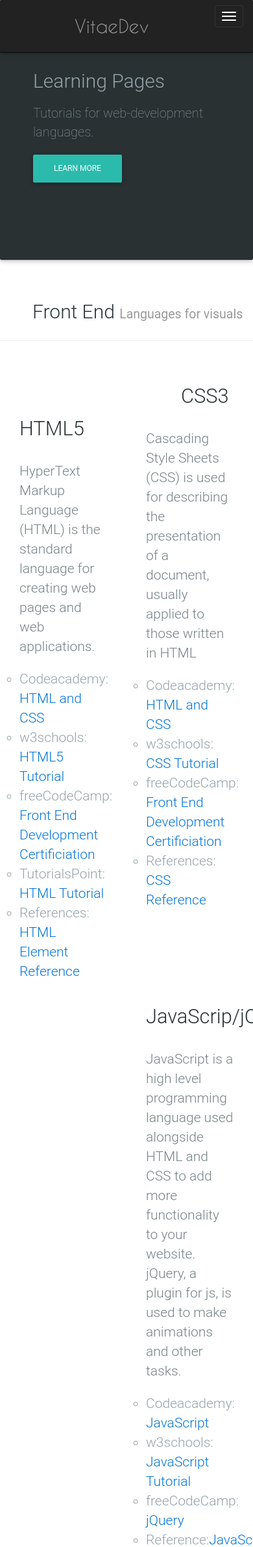
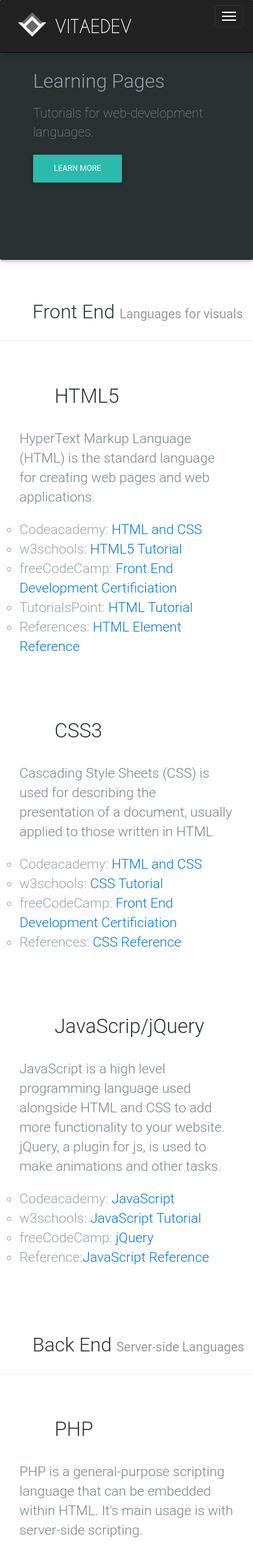
Before and after one commit to vitaedev/vitaedev.github.io, a PHP site: page /learningPages.html in a window 390 px wide. Shown: the top 2381 px of the page at 65% size. Run offline with PHP 8.4, Linux system fonts and the light colour scheme; some libraries are stand-ins or nearby versions; some web fonts are replaced.

Commit message:
fixed some mobile issues with the navbar, text, and logo

```diff
--- a/css/main.css
+++ b/css/main.css
@@ -1,203 +1,241 @@
 @charset "utf-8";
-
 @font-face {
     font-family: 'Caviar';
     src: url("../fonts/caviar_dreams/CaviarDreams.ttf") format("truetype");
 }
 
-body{
-
-	font-family:'Open Sans',Arial,sans-serif;
-	background:#FFF;
-	font-weight:300;
-	height:100%;
-	margin:0;
-	padding:0;
+body {
+    font-family: 'Open Sans', Arial, sans-serif;
+    background: #FFF;
+    font-weight: 300;
+    height: 100%;
+    margin: 0;
+    padding: 0;
     /*  padding-top: 50px;
-*/	color:#94a3a8;
-
+*/
+    color: #94a3a8;
     position: relative;
     overflow-y: hidden;
 }
 
-
-a{color:#5173bd;}
-a:hover,a:focus{color:#5173bd;}
-
-.preloader{
-  background-color:#FFFFFF;
-  position:fixed;
-  width:100%;
-  height:100%;
-  z-index:9999999;
+a {
+    color: #5173bd;
 }
 
-.pace{
-  -webkit-pointer-events:none;
-  pointer-events:none;
-  -webkit-user-select:none;
-  -moz-user-select:none;
-  user-select:none;
-  z-index:9999999;
-  position:fixed;
-  margin:auto;
-  top:0;
-  left:0;
-  right:0;
-  bottom:0;
-  height:2px;
-  width:100%;
-  background:#fff;
+a:hover,
+a:focus {
+    color: #5173bd;
 }
 
-.pace .pace-progress{
-  -webkit-box-sizing:border-box;
-  -moz-box-sizing:border-box;
-  -ms-box-sizing:border-box;
-  -o-box-sizing:border-box;
-  box-sizing:border-box;
-  -webkit-transition:width 1s ease-in-out 1s linear;
-  -moz-transition:width 1s ease-in-out 1s linear;
-  -ms-transition:width 1s ease-in-out 1s linear;
-  -o-transition:width 1s ease-in-out 1s linear;
-  transition:width 1s ease-in-out 1s linear;
-  -webkit-transform:translate3d(0,0,0);
-  -moz-transform:translate3d(0,0,0);
-  -ms-transform:translate3d(0,0,0);
-  -o-transform:translate3d(0,0,0);
-  transform:translate3d(0,0,0);
-  max-width:100%;position:fixed;
-  z-index:9999999;display:block;
-  position:absolute;
-  left:0px;
-  top:0px;
-  height:100%;
-  background:#61b5f0;
+.preloader {
+    background-color: #FFFFFF;
+    position: fixed;
+    width: 100%;
+    height: 100%;
+    z-index: 9999999;
 }
 
-.pace.pace-inactive{display:none;}
-
-.btn,.btn-lg,.input-lg{border-radius:3px;}
-
-.input-lg{height:55px;}
-.btn-lg,.btn-group-lg>.btn{padding:10px 28px; height:52px;}
-.breath{margin:15px auto;}
-.highlight{background:#f4f4f4; margin-top:40px;}
-
-header#top{
-  position:relative;
-  padding:14.5vh 25px;
-  color:#FFF;
-  text-align:center;
-  text-shadow:0 1px 0 rgba(0,0,0,.1);
-  background-color:#6883cc;
-  background-image:url("../images/mouse5.jpg");
-  background-repeat:no-repeat;
-  background-position:center center;
-  background-attachment:fixed;
-  -webkit-background-size:cover;
-  -moz-background-size:cover;
-  -o-background-size:cover;
-  background-size:cover;
+.pace {
+    -webkit-pointer-events: none;
+    pointer-events: none;
+    -webkit-user-select: none;
+    -moz-user-select: none;
+    user-select: none;
+    z-index: 9999999;
+    position: fixed;
+    margin: auto;
+    top: 0;
+    left: 0;
+    right: 0;
+    bottom: 0;
+    height: 2px;
+    width: 100%;
+    background: #fff;
 }
 
-header#top section{
-  animation:fadein 2s;
-  -moz-animation:fadein 2s;
-  -webkit-animation:fadein 2s;
-  -o-animation:fadein 2s;
+.pace .pace-progress {
+    -webkit-box-sizing: border-box;
+    -moz-box-sizing: border-box;
+    -ms-box-sizing: border-box;
+    -o-box-sizing: border-box;
+    box-sizing: border-box;
+    -webkit-transition: width 1s ease-in-out 1s linear;
+    -moz-transition: width 1s ease-in-out 1s linear;
+    -ms-transition: width 1s ease-in-out 1s linear;
+    -o-transition: width 1s ease-in-out 1s linear;
+    transition: width 1s ease-in-out 1s linear;
+    -webkit-transform: translate3d(0, 0, 0);
+    -moz-transform: translate3d(0, 0, 0);
+    -ms-transform: translate3d(0, 0, 0);
+    -o-transform: translate3d(0, 0, 0);
+    transform: translate3d(0, 0, 0);
+    max-width: 100%;
+    position: fixed;
+    z-index: 9999999;
+    display: block;
+    position: absolute;
+    left: 0px;
+    top: 0px;
+    height: 100%;
+    background: #61b5f0;
 }
 
-.loading *{
-  -webkit-animation:none!important;
-  -moz-animation:none!important;
-  -ms-animation:none!important;
-  -o-animation:none!important;
+.pace.pace-inactive {
+    display: none;
 }
 
-@keyframes fadein{
-  from{
-    opacity:0;
-    -webkit-transform:translateY(-30px);
-    -moz-transform:translateY(-30px);
-    transform:translateY(-30px);
-  }
-  to{
-    opacity:1;
-    -webkit-transform:translateY(0);
-    -moz-transform:translateY(0);
-    transform:translateY(0);
-  }
+.btn,
+.btn-lg,
+.input-lg {
+    border-radius: 3px;
 }
 
-@-moz-keyframes fadein { /* Firefox */
-  from {
-    opacity:0;
-    -webkit-transform: translateY(-30px);
-    -moz-transform: translateY(-30px);
-    transform: translateY(-30px);
-  }
-  to{
-    opacity:1;
-    -webkit-transform:translateY(0);
-    -moz-transform:translateY(0);
-    transform:translateY(0);
-  }
+.input-lg {
+    height: 55px;
 }
 
-@-webkit-keyframes fadein { /* Safari and Chrome */
+.btn-lg,
+.btn-group-lg>.btn {
+    padding: 10px 28px;
+    height: 52px;
+}
+
+.breath {
+    margin: 15px auto;
+}
+
+.highlight {
+    background: #f4f4f4;
+    margin-top: 40px;
+}
+
+header#top {
+    position: relative;
+    padding: 14.5vh 25px;
+    color: #FFF;
+    text-align: center;
+    text-shadow: 0 1px 0 rgba(0, 0, 0, .1);
+    background-color: #6883cc;
+    background-image: url("../images/mouse5.jpg");
+    background-repeat: no-repeat;
+    background-position: center center;
+    background-attachment: fixed;
+    -webkit-background-size: cover;
+    -moz-background-size: cover;
+    -o-background-size: cover;
+    background-size: cover;
+}
+
+header#top section {
+    animation: fadein 2s;
+    -moz-animation: fadein 2s;
+    -webkit-animation: fadein 2s;
+    -o-animation: fadein 2s;
+}
+
+.loading * {
+    -webkit-animation: none!important;
+    -moz-animation: none!important;
+    -ms-animation: none!important;
+    -o-animation: none!important;
+}
+
+@keyframes fadein {
     from {
-    opacity:0;
+        opacity: 0;
         -webkit-transform: translateY(-30px);
         -moz-transform: translateY(-30px);
         transform: translateY(-30px);
     }
     to {
-    opacity:1;
+        opacity: 1;
         -webkit-transform: translateY(0);
         -moz-transform: translateY(0);
         transform: translateY(0);
     }
 }
-@-o-keyframes fadein { /* Opera */
+
+@-moz-keyframes fadein {
+    /* Firefox */
     from {
-    opacity:0;
+        opacity: 0;
         -webkit-transform: translateY(-30px);
         -moz-transform: translateY(-30px);
         transform: translateY(-30px);
     }
     to {
-    opacity:1;
+        opacity: 1;
         -webkit-transform: translateY(0);
         -moz-transform: translateY(0);
         transform: translateY(0);
     }
 }
+
+@-webkit-keyframes fadein {
+    /* Safari and Chrome */
+    from {
+        opacity: 0;
+        -webkit-transform: translateY(-30px);
+        -moz-transform: translateY(-30px);
+        transform: translateY(-30px);
+    }
+    to {
+        opacity: 1;
+        -webkit-transform: translateY(0);
+        -moz-transform: translateY(0);
+        transform: translateY(0);
+    }
+}
+
+@-o-keyframes fadein {
+    /* Opera */
+    from {
+        opacity: 0;
+        -webkit-transform: translateY(-30px);
+        -moz-transform: translateY(-30px);
+        transform: translateY(-30px);
+    }
+    to {
+        opacity: 1;
+        -webkit-transform: translateY(0);
+        -moz-transform: translateY(0);
+        transform: translateY(0);
+    }
+}
+
+
 /*animation ends*/
 
 .logo {
+    /*padding: 5%;*/
+/*    padding: 0% 3% 0% 3%;*/
+    text-align: center;
+}
+.logoHeader{
+    padding-left: 0px;
+    padding-right: 0px
+}
 
-	/*padding: 5%;*/
-  padding: 0% 3% 0% 3%;
-	text-align:center;
+.btn-large {
+    font-size: 18px;
+    padding: 20px 50px;
+    margin: 5px 10px;
+}
 
-}
-.btn-large {
-  font-size:18px;
-  padding:20px 50px;
-  margin:5px 10px;
-}
 .btn-success {
     background-color: #2EE87C;
-  background-image:none;
+    background-image: none;
     border: 0;
     -webkit-box-shadow: 0 3px 0 rgba(2, 154, 67, 1);
     box-shadow: 0 3px 0 rgba(2, 154, 67, 1);
     line-height: 1.8;
 }
-.btn-success:hover, .btn-success:focus, .btn-success:active {
+
+.btn-success:hover,
+.btn-success:focus,
+.btn-success:active {
     background-color: #29c36a;
-  color:#FFF;
+    color: #FFF;
     border: 0;
     -webkit-box-shadow: 0 3px 0 rgba(2, 139, 61, 1);
     box-shadow: 0 3px 0 rgba(2, 139, 61, 1);
@@ -218,7 +256,9 @@ header#top section{
         transform: translateY(-20px);
     }
 }
-@-moz-keyframes arrowbounce { /* Firefox */
+
+@-moz-keyframes arrowbounce {
+    /* Firefox */
     from {
         -webkit-transform: translateY(0);
         -moz-transform: translateY(0);
@@ -230,7 +270,9 @@ header#top section{
         transform: translateY(-20px);
     }
 }
-@-webkit-keyframes arrowbounce { /* Safari and Chrome */
+
+@-webkit-keyframes arrowbounce {
+    /* Safari and Chrome */
     from {
         -webkit-transform: translateY(0);
         -moz-transform: translateY(0);
@@ -242,7 +284,9 @@ header#top section{
         transform: translateY(-20px);
     }
 }
-@-o-keyframes arrowbounce { /* Opera */
+
+@-o-keyframes arrowbounce {
+    /* Opera */
     from {
         -webkit-transform: translateY(0);
         -moz-transform: translateY(0);
@@ -254,29 +298,40 @@ header#top section{
         transform: translateY(-20px);
     }
 }
-.scrollto, .scrollto:link, .scrollto:visited, .scrollto:hover {
-  margin:30px;
-  display:block;
-  color:#FFF;
-  text-decoration:none;
-  width:200px;
-  margin:0 auto;
+
+.scrollto,
+.scrollto:link,
+.scrollto:visited,
+.scrollto:hover {
+    margin: 30px;
+    display: block;
+    color: #FFF;
+    text-decoration: none;
+    width: 200px;
+    margin: 0 auto;
 }
+
 .scrollto--arrow {
-  padding:10px;
+    padding: 10px;
 }
+
 .scrollto--arrow img {
     animation: arrowbounce 1s alternate infinite;
-  -moz-animation: arrowbounce 1s alternate infinite; /* Firefox */
-  -webkit-animation: arrowbounce 1s alternate infinite; /* Safari and Chrome */
-  -o-animation: arrowbounce 1s alternate infinite; /* Opera */
+    -moz-animation: arrowbounce 1s alternate infinite;
+    /* Firefox */
+    -webkit-animation: arrowbounce 1s alternate infinite;
+    /* Safari and Chrome */
+    -o-animation: arrowbounce 1s alternate infinite;
+    /* Opera */
 }
 
-.text{
-  overflow:auto;
+.text {
+    overflow: auto;
     float: left;
     width: 200px;
 }
+
+
 /*header, section{
   padding: 2% 10%;
   text-align: center;
@@ -287,7 +342,6 @@ section header h2 {
 section header h4 {
   color:#94a3a8;
 }*/
-
 
 footer {
     padding: 50px 15px;
@@ -306,11 +360,11 @@ footer {
 }
 
 
-
 /*==========9. CUSTOM MEDIA QUERIES==============*/
 
 
 /*MEDIA QUERIES*/
+
 @media (max-width: 991px) {
     h1 {
         font-size: 35px;
@@ -329,9 +383,8 @@ footer {
     .breath {
         margin: 10px auto;
     }
+}
 
-
-}
 @media (max-width: 767px) {
     h1 {
         font-size: 30px;
@@ -345,49 +398,68 @@ footer {
         margin-top: 30px;
     }
     header#top {
-    padding: 40px 15px;
+        padding: 40px 0px;
+    }
 }
 
+@media (min-width: 767px) {
+    .navbar .brand {
+        margin-left: +80px !important;
+    }
+    .navbar .navbar-right {
+        margin-right: 100px !important;
+    }
+}
 
-
-}
 @media (max-width: 480px) {
     /*Media Queries for smaller devices*/
     main {
         background-attachment: scroll;
     }
+    .navbar .brand {
+        margin-left: +0px !important;
     }
+/*
+    .navbar .navbar-right {
+        margin-right: 0px !important;
+    }
+*/
+}
+
 @media (min-width: 1200px) {
-    .description{
+    .description {
         max-width: 80%;
     }
-    .learning{
+    .learning {
         max-width: 90%;
     }
-
 }
 
 
+/*----------Description--------*/
 
-/*----------Description--------*/
-.descripHeader{
-  margin-top:;
+.descripHeader {
+    margin-top: ;
     color: #293133;
-  font-size:200%;
+    font-size: 200%;
 }
-.descrip{
+
+.descrip {
     color: #768286;
     margin-bottom: 20px;
-  font-size:120%;
+    font-size: 120%;
 }
-.thumbnail{
+
+.thumbnail {
     margin-top: 60px;
     margin-bottom: 0px;
     padding: 30px;
     border: none !important;
 }
+
 .
 /*----------ANIMATIONS--------*/
+
 #hugo {
     -webkit-animation-duration: 1.4s;
     -webkit-animation-delay: 0.1s;
@@ -421,167 +493,191 @@ footer {
     -ms-animation-delay: 0.5s;
 }
 
+
 /*----------TEAM CSS----------*/
-.team
-{
-  margin-bottom:0px;
+
+.team {
+    margin-bottom: 0px;
     margin-top: 0px !important;
-  background:#FFF;
-  padding:0 !important;
+    background: #FFF;
+    padding: 0 !important;
     font-size: 30px;
     width: 100%;
 }
 
-.teamheader
-{
+.teamheader {
     color: #6b7e84;
     text-align: center;
 }
 
-.avatar
-{
-  border:0px;
+.avatar {
+    border: 0px;
     margin-top: 25px;
     margin-bottom: 25px;
     float: left;
 }
 
+
 /*.memberImage{
   float: left;
 }*/
-.propic p{
+
+.propic p {
     color: black;
 }
+
+
 /*.propic{
   text-align: right !important;
 }*/
+
+
 /*.memberText{
   float: right !important;
 }*/
-.propic:hover
-{
+
+.propic:hover {
     -webkit-filter: grayscale(0%)!important;
     filter: grayscale(0%)!important;
 }
 
-.desaturate
-{
+.desaturate {
     -webkit-filter: grayscale(100%);
     filter: grayscale(100%);
 }
 
-
-.titles
-{
-
-  font-size:30px;
-  color:#6b7e84;
+.titles {
+    font-size: 30px;
+    color: #6b7e84;
     font-weight: 200;
 }
+
+
 /*----------contactus--------*/
-.contactHeader{
+
+.contactHeader {
     text-align: center;
-  color:#293133 ;
+    color: #293133;
 }
-.headerline{
+
+.headerline {
     border-width: 1px;
     border-color: #293133;
     width: 40%;
     padding: 0px;
 }
-.contact{
+
+.contact {
     text-align: center;
     color: #768286;
 }
 
-.contactText{
-
- width: 500px;
+.contactText {
+    width: 70%;
     margin: 0 auto;
 }
+
+
 /*----------Navbar stuff----------*/
-.navbar .brand{
-  font-family:Caviar;
-  margin-left:+100px !important;
-  margin-right:-100px !important;
+
+.navbar .brand {
+    font-family: Caviar;
+    margin-right: -100px !important;
 }
-.navbar .navbar-right{
-  margin-right: 100px !important;
+
+.navbar {
+    min-height: 80px;
 }
-.navbar {min-height: 80px;}
-.navbar-brand {padding: 0 15px; height: 80px; line-height: 80px;}
-@media (min-width: 768px){}
+
+.navbar-brand {
+    padding: 0 15px;
+    height: 80px;
+    line-height: 80px;
+}
+
+@media (min-width: 768px) {}
+
 .navbar-nav > li > a {
     padding-top: 30px !important;
     padding-bottom: 30px !important;
 }
+
+
 /*----------LEARNINGPAGES----------*/
 
-.learningHeader{
+.learningHeader {
     /*text-align: center;*/
     background-color: #293133 !important;
     min-height: 400px;
     padding-top: 80px !important;
+}
 
-}
-.inner h1{
+.inner h1 {
     margin-left: 6px;
 }
-.inner p{
+
+.inner p {
     margin-left: 6px;
 }
-.links li{
+
+.links li {
     text-align: left;
     list-style-type: circle !important;
 }
-.frontEnd{
+
+.frontEnd {
     padding-left: 50px;
     margin-bottom: 5px;
     color: #293133;
 }
-.frontEnd h1{
+
+.frontEnd h1 {
     padding-top: 100px;
     margin-top: -80px;
 }
-.learningthumbnail{
+
+.learningthumbnail {
     margin-top: 5px;
     padding: 30px;
     border: none !important;
 }
-#bar{
+
+#bar {
     margin: auto;
 }
-.learningdescripHeader{
+
+.learningdescripHeader {
     text-align: left;
-  margin-top:;
+    margin-top: ;
     color: #293133;
+}
 
-}
-.learningdescrip{
+.learningdescrip {
     text-align: left;
     color: #768286;
     margin-bottom: 20px;
     margin-top: 30px;
 }
-.glyph{
+
+.glyph {
     margin-right: 15px;
 }
+
+
 /*------------WORKS------------*/
-.pastworks
-{
-  background-color:#293133;
+
+.pastworks {
+    background-color: #293133;
     margin-bottom: 0px !important;
     /*color: #293133;*/
 }
 
-.photoheader
-{
+.photoheader {
     margin-top: 50px;
     margin-bottom: 50px;
     padding: 0px;
     color: #ffffff;
     text-align: center;
-
 }
 
 .container {
@@ -591,7 +687,7 @@ footer {
 }
 
 .photobanner {
-    height:432px;
+    height: 432px;
     width: 6050px;
     margin-bottom: 5px;
     font-size: 0;
@@ -604,7 +700,7 @@ footer {
     width: 600px;
 }
 
-.photobanner img  {
+.photobanner img {
     -webkit-transition: all 0.5s ease;
     -moz-transition: all 0.5s ease;
     -o-transition: all 0.5s ease;
@@ -619,20 +715,21 @@ footer {
     -ms-transform: scale(1.1);
     transform: scale(1.1);
     cursor: pointer;
+    -webkit-box-shadow: 0px 3px 5px rgba(0, 0, 0, 0.2);
+    -moz-box-shadow: 0px 3px 5px rgba(0, 0, 0, 0.2);
+    box-shadow: 0px 3px 5px rgba(0, 0, 0, 0.2);
+}
 
-    -webkit-box-shadow: 0px 3px 5px rgba(0,0,0,0.2);
-    -moz-box-shadow: 0px 3px 5px rgba(0,0,0,0.2);
-    box-shadow: 0px 3px 5px rgba(0,0,0,0.2);
-}
-.photoline{
+.photoline {
     border-width: 2px;
     border-color: #0080ff;
     width: 20%;
     padding: 0px;
-
 }
 
+
 /*keyframe animations*/
+
 .first {
     -webkit-animation: bannermove 30s linear infinite;
     -moz-animation: bannermove 30s linear infinite;
@@ -642,52 +739,91 @@ footer {
 }
 
 @keyframes "bannermove" {
- 0% {margin-left: 0px;}
- 100% {margin-left: -2420px;}
+    0% {
+        margin-left: 0px;
+    }
+    100% {
+        margin-left: -2420px;
+    }
 }
 
 @-moz-keyframes bannermove {
- 0% {margin-left: 0px;}
- 100% {margin-left: -2420px;}
+    0% {
+        margin-left: 0px;
+    }
+    100% {
+        margin-left: -2420px;
+    }
 }
 
 @-webkit-keyframes "bannermove" {
- 0% {margin-left: 0px;}
- 100% {margin-left: -2420px;}
+    0% {
+        margin-left: 0px;
+    }
+    100% {
+        margin-left: -2420px;
+    }
 }
 
 @-ms-keyframes "bannermove" {
- 0% {margin-left: 0px;}
- 100% {margin-left: -2420px;}
+    0% {
+        margin-left: 0px;
+    }
+    100% {
+        margin-left: -2420px;
+    }
 }
 
 @-o-keyframes "bannermove" {
- 0% {margin-left: 0px;}
- 100% {margin-left: --2420px;}
+    0% {
+        margin-left: 0px;
+    }
+    100% {
+        margin-left: --2420px;
+    }
 }
 
-
 @keyframes "bannermoves" {
- 0% {margin-left: -2420px;}
- 100% {margin-left: 0px;}
+    0% {
+        margin-left: -2420px;
+    }
+    100% {
+        margin-left: 0px;
+    }
 }
 
 @-moz-keyframes bannermoves {
- 0% {margin-left: -2420px;}
- 100% {margin-left: 0px;}
+    0% {
+        margin-left: -2420px;
+    }
+    100% {
+        margin-left: 0px;
+    }
 }
 
 @-webkit-keyframes "bannermoves" {
- 0% {margin-left: -2420px;}
- 100% {margin-left: 0px;}
+    0% {
+        margin-left: -2420px;
+    }
+    100% {
+        margin-left: 0px;
+    }
 }
 
 @-ms-keyframes "bannermoves" {
- 0% {margin-left: -2420px;}
- 100% {margin-left: 0px;}
+    0% {
+        margin-left: -2420px;
+    }
+    100% {
+        margin-left: 0px;
+    }
 }
 
 @-o-keyframes "bannermoves" {
- 0% {margin-left: -2420px;}
- 100% {margin-left: 0px;}
+    0% {
+        margin-left: -2420px;
     }
+    100% {
+        margin-left: 0px;
+    }
+}
--- a/learningPages.html
+++ b/learningPages.html
@@ -28,7 +28,7 @@
           <span class="icon-bar"></span>
           <span class="icon-bar"></span>
         </button>
-        <a class="navbar-brand brand" href="index.html" style = "font-size: 200%">VitaeDev</a>
+        <a class="navbar-brand brand" href="index.html" style = "font-size: 200%"><img src="images/logo-small.png" style="height:inherit"/>VITAEDEV</a>
       </div>
 
       <!-- Collect the nav links, forms, and other content for toggling -->
@@ -65,7 +65,7 @@
 
     <div id= "frontEnd" class = "container learning">
       <div class="row">
-          <div class="col-xs-6 col-md-4 text-center learningthumbnail">
+        <div class="col-xs-12 col-md-4 text-center learningthumbnail">
           <div class="single_service wow fadeInUp animated" data-wow-delay=".5s" style="visibility: visible; animation-delay: .5s; animation-name: fadeInUp;">
             <span style = "font-size: 50px" class="glyphicon glyphicon-file pull-left glyph" aria-hidden="true"></span>
 
@@ -86,7 +86,7 @@
             </ul>
           </div>
         </div>
-          <div class="col-xs-6 col-md-4 text-center learningthumbnail">
+        <div class="col-xs-12 col-md-4 text-center learningthumbnail">
           <div class="single_service wow fadeInUp animated" data-wow-delay=".5s" style="visibility: visible; animation-delay: 1.5s; animation-name: fadeInUp;">
             <span style = "font-size: 50px" class="glyphicon glyphicon-picture pull-left glyph" aria-hidden="true"></span>
 
@@ -102,7 +102,7 @@
             </ul>
           </div>
         </div>
-          <div class="col-xs-6 col-md-4 text-center learningthumbnail">
+        <div class="col-xs-12 col-md-4 text-center learningthumbnail">
           <div class="single_service wow fadeInUp animated" data-wow-delay=".5s" style="visibility: visible; animation-delay: .5s; animation-name: fadeInUp;">
             <span style = "font-size: 50px" class="glyphicon glyphicon-random pull-left glyph" aria-hidden="true"></span>
 
@@ -124,12 +124,13 @@
 
       </div>
     </div>
+
   <div id = "backEndHeader" class="page-header frontEnd">
     <h1 >Back End <small>Server-side Languages</small></h1>
   </div>
   <div id= "backEnd" class = "container learning">
     <div class="row">
-          <div class="col-xs-6 col-md-4 text-center learningthumbnail">
+      <div class="col-xs-12 col-md-4 text-center learningthumbnail">
         <div class="single_service wow fadeInUp animated" data-wow-delay=".5s" style="visibility: visible; animation-delay: .5s; animation-name: fadeInUp;">
           <span style = "font-size: 50px" class="glyphicon glyphicon-wrench pull-left glyph" aria-hidden="true"></span>
 
@@ -149,7 +150,7 @@
           </ul>
         </div>
       </div>
-          <div class="col-xs-6 col-md-4 text-center learningthumbnail">
+      <div class="col-xs-12 col-md-4 text-center learningthumbnail">
         <div class="single_service wow fadeInUp animated" data-wow-delay=".5s" style="visibility: visible; animation-delay: .5s; animation-name: fadeInUp;">
           <span style = "font-size: 50px" class="glyphicon glyphicon-list pull-left glyph" aria-hidden="true"></span>
 
@@ -197,7 +198,7 @@
       </div>
       <div id= "misc" class = "container learning">
         <div class="row">
-          <div class="col-xs-6 col-md-4 text-center learningthumbnail">
+          <div class="col-xs-12 col-md-4 text-center learningthumbnail">
             <div class="single_service wow fadeInUp animated" data-wow-delay=".5s" style="visibility: visible; animation-delay: .5s; animation-name: fadeInUp;">
               <span style = "font-size: 50px" class="glyphicon glyphicon-folder-open pull-left glyph" aria-hidden="true"></span>
 
@@ -217,7 +218,7 @@
               </ul>
             </div>
           </div>
-          <div class="col-xs-6 col-md-4 text-center learningthumbnail">
+          <div class="col-xs-12 col-md-4 text-center learningthumbnail">
             <div class="single_service wow fadeInUp animated" data-wow-delay=".5s" style="visibility: visible; animation-delay: .5s; animation-name: fadeInUp;">
               <span style = "font-size: 50px" class="glyphicon glyphicon-text-size pull-left glyph" aria-hidden="true"></span>
 
```
Also changed, not shown: index.html (+4 -4 lines). Lines whose indentation alone changed are shown as unchanged.
